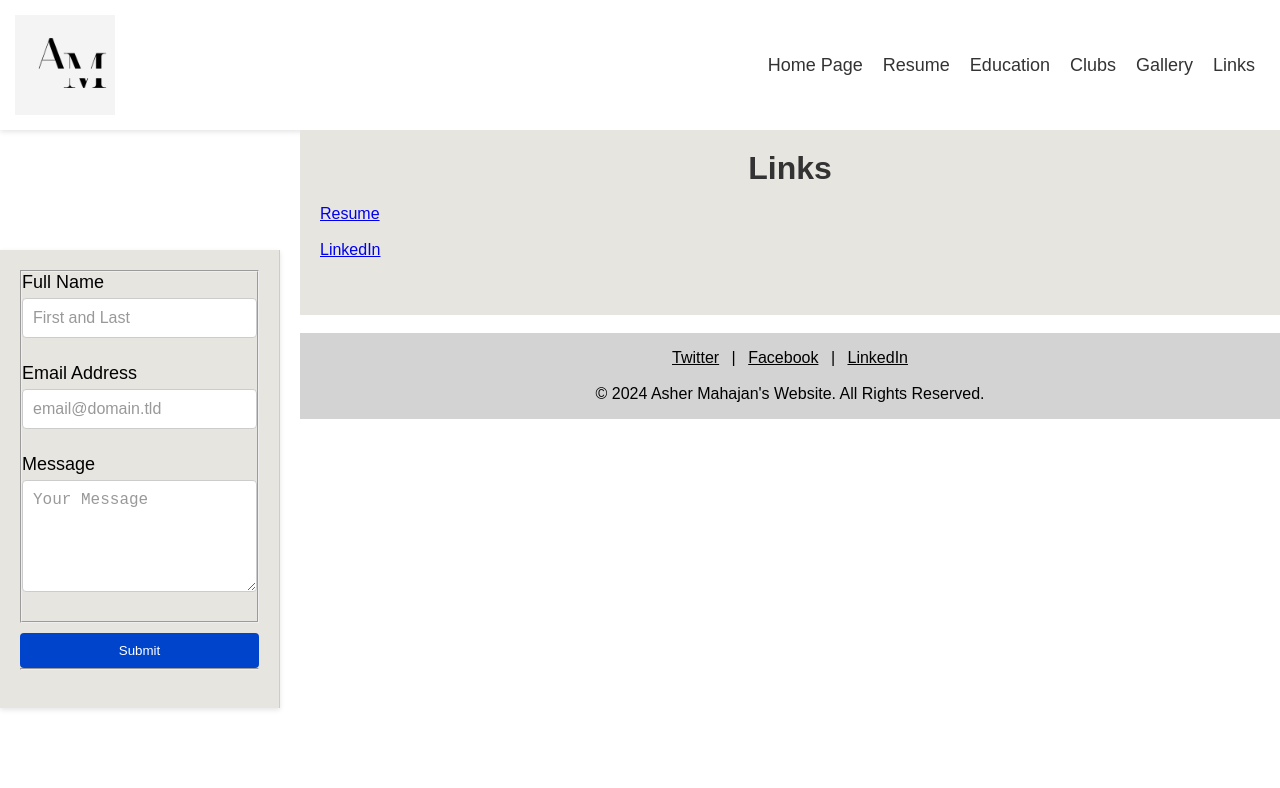
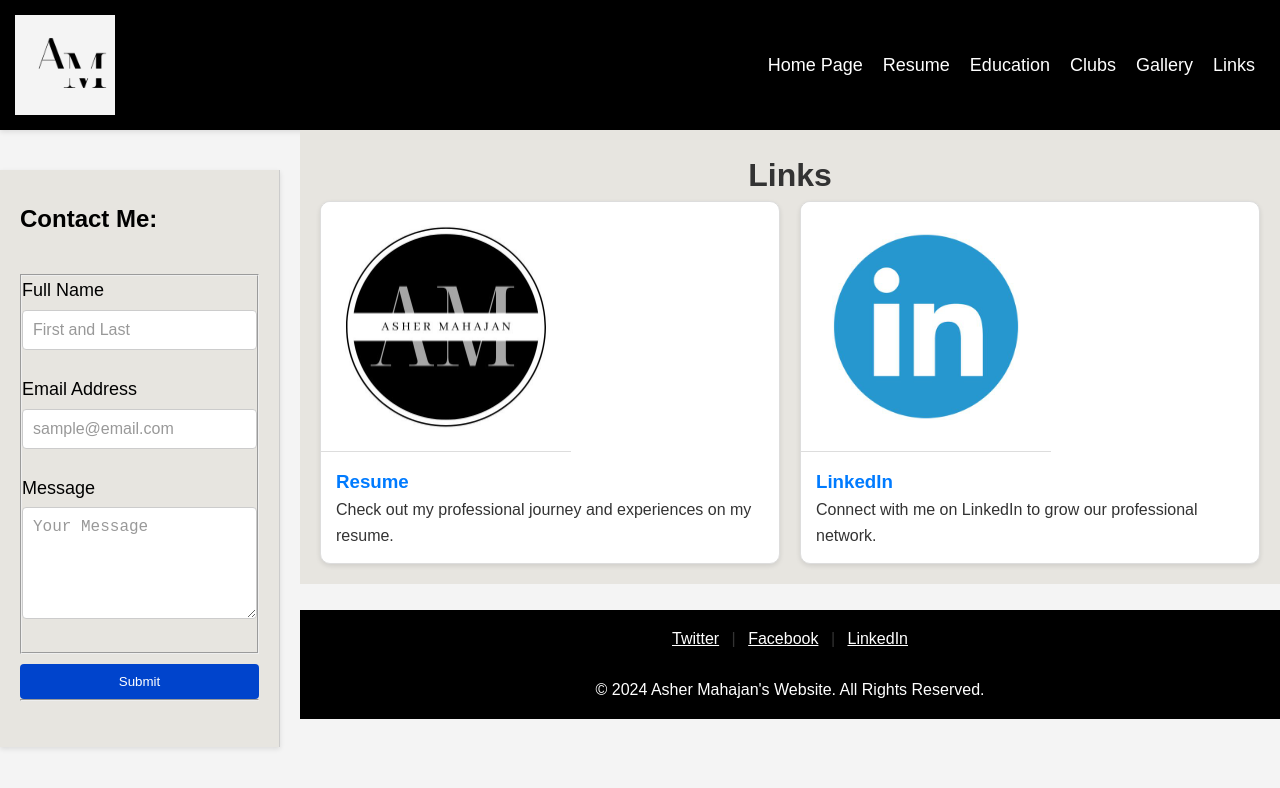
Before and after one commit to AsherM7/Project01, a plain HTML site: page weblinks.html in a window 1280 px wide. Drawn offline with Linux system fonts and the light colour scheme; no server answers.

Commit message:
fourth commit

```diff
--- a/resources/style/style.css
+++ b/resources/style/style.css
@@ -11,7 +11,7 @@
     justify-content: space-between;
     align-items: center;
     padding: 15px;
-    background-color: #fff;
+    background-color: #000000;
     box-shadow: 0 2px 5px rgba(0,0,0,0.1);
 }
 
@@ -36,7 +36,7 @@
 
 .navigation a {
     text-decoration: none;
-    color: #333;
+    color: #FFFFFF;
     padding: 0 10px; /* Spacing between links */
     font-size: 18px; /* Size of the navigation links */
 }
@@ -46,7 +46,7 @@
     width: 280px;
     font-family: 'Futura', sans-serif;
     position: absolute;
-    top: 250px;
+    top: 170px;
     left: 0;
     background-color: #e7e5e0;
     border-right: 1px solid #cccccc;
@@ -147,7 +147,7 @@ footer {
     text-align: center;
     font-family: Futura, sans-serif;
     padding: 16px;
-    background-color: lightgray;
+    background-color: #000000;
     width: calc(100% - 300px);
     margin-left: 300px; /* Push the footer to the right so it aligns with the main content */
     clear: both;
@@ -155,8 +155,13 @@ footer {
 
 footer a {
     padding: 8px;
-    color: black;
+    color: white;
 }
+
+footer p {
+    color: white;
+}
+
 
 
 /* Resume Section Styles */
@@ -268,3 +273,65 @@ td img {
     display: block;
     margin: 0 auto;
 }
+
+/* Link Section Styles */
+/* General styles for the page */
+body {
+    font-family: 'Arial', sans-serif;
+    line-height: 1.6;
+    color: #333;
+    background-color: #f4f4f4;
+    margin: 0;
+    padding: 0;
+}
+
+
+/* Grid layout for link cards */
+
+.link-container {
+    display: grid;
+    grid-template-columns: repeat(auto-fit, minmax(240px, 1fr));
+    gap: 20px;
+    padding: 0;
+    list-style: none;
+}
+
+/* Card styles */
+.link-card {
+    background: white;
+    border: 1px solid #ddd;
+    border-radius: 10px;
+    overflow: hidden;
+    box-shadow: 0 2px 5px rgba(0,0,0,0.1);
+
+}
+
+
+.image-container img {
+    width: 100%;
+    display: block;
+    height: auto;
+    border-bottom: 1px solid #ddd;
+}
+
+.content-container {
+    padding: 15px;
+}
+
+.content-container h3 {
+    margin-top: 0;
+    color: #333;
+}
+
+.content-container p {
+    margin-bottom: 0;
+}
+
+.content-container a {
+    text-decoration: none;
+    color: #007bff;
+}
+
+.content-container a:hover {
+    text-decoration: underline;
+}
--- a/weblinks.html
+++ b/weblinks.html
@@ -21,15 +21,29 @@
 
 
 <div class="main">
-    <h1>Links</h1> <br>
-    <p><a href="resources/documents/Resume.pdf" target="_blank">Resume</a> </p> <br>
-    <p><a href="https://www.linkedin.com/">LinkedIn</a> </p> <br>
+    <h1 class="main-header">Links</h1>
+    <div class="link-container">
+        <div class="link-card">
+            <div class="image-container">
+                <img src="resources/images/AM.jpg" alt="Resume Icon" style="width: 250px; height: 250px;">
+            </div>
+            <div class="content-container">
+                <h3><a href="resources/documents/Resume.pdf" target="_blank">Resume</a></h3>
+                <p>Check out my professional journey and experiences on my resume.</p>
+            </div>
+        </div>
+        <div class="link-card">
+            <div class="image-container">
+                <img src="resources/images/Linkedin.jpg" alt="LinkedIn Icon" style="width: 250px; height: 250px;">
+            </div>
+            <div class="content-container">
+                <h3><a href="https://www.linkedin.com/in/asher-mahajan" target="_blank">LinkedIn</a></h3>
+                <p>Connect with me on LinkedIn to grow our professional network.</p>
+            </div>
+        </div>
+    </div>
+</div>
 
-<div style="text-align: center;">
-</div>
-<br>
-
-</div>
 
 <br>
 <footer>
@@ -38,25 +52,25 @@
         <a href="https://www.facebook.com/">Facebook</a> |
         <a href="https://www.linkedin.com/">LinkedIn</a>
     </ul> <br>
-    <p>&copy; 2024 Asher Mahajan's Website. All Rights Reserved.</p>
+    <p>&copy; 2024 Asher Mahajan's Website. All Rights Reserved. </p>
 </footer>
-
 
 <!-- Side navigation -->
 <div class="sidenav" id="mySidebar">
-    <form id="fs-frm" name="simple-contact-form" accept-charset="utf-8" action="https://formspree.io/f/{xkndrezd}" method="post">
+    <h2>Contact Me:</h2> <br>
+    <form id="fs-frm" name="simple-contact-form" accept-charset="utf-8" action="https://formspree.io/f/xkndrezd" method="post">
         <fieldset id="fs-frm-inputs">
             <div class="form-group">
                 <label for="full-name">Full Name</label>
-                <input type="text" class="form-control" name="name" id="full-name" placeholder="First and Last" required=""> <br>
+                <input type="text" class="form-control" name="name" id="full-name" placeholder="First and Last" required="">
             </div>
             <div class="form-group">
                 <label for="email-address">Email Address</label>
-                <input type="email" class="form-control" name="_replyto" id="email-address" placeholder="email@domain.tld" required=""> <br>
+                <input type="email" class="form-control" name="_replyto" id="email-address" placeholder="sample@email.com" required="">
             </div>
             <div class="form-group">
                 <label for="message">Message</label>
-                <textarea class="form-control" rows="5" name="message" id="message" placeholder="Your Message" required=""></textarea> <br>
+                <textarea class="form-control" rows="5" name="message" id="message" placeholder="Your Message" required=""></textarea>
             </div>
             <input type="hidden" name="_subject" id="email-subject" value="Contact Form Submission">
         </fieldset>
@@ -92,16 +106,5 @@
 
 </div>
 
-<script>
-    function w3_open() {
-        document.getElementById("mySidebar").style.width = "200px";
-        document.getElementsByClassName("w3-main")[0].style.marginLeft = "200px";
-    }
-
-    function w3_close() {
-        document.getElementById("mySidebar").style.width = "0";
-        document.getElementsByClassName("w3-main")[0].style.marginLeft = "0";
-    }
-</script>
 </body>
 </html>
```
Also changed, not shown: albums.html (+14 -22 lines), clubs.html (+5 -14 lines), index.html (+3 -12 lines), mymajor.html (+5 -15 lines), resume.html (+6 -15 lines), resources/images/AM.jpg (added), resources/images/Headshot.jpeg (added), resources/images/Linkedin.jpg (added), 2 other files.
